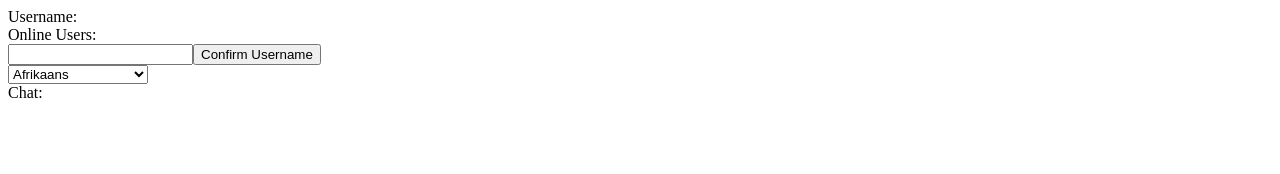
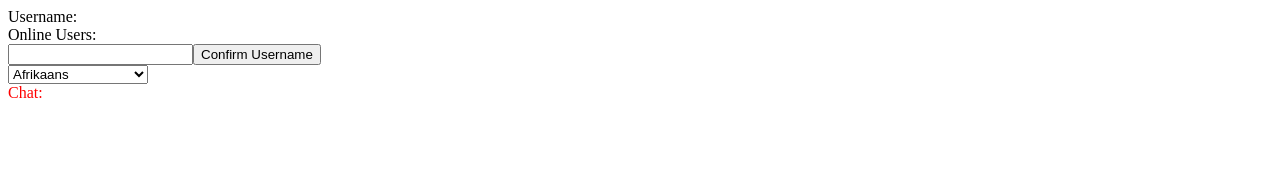
Before and after one commit to akitochu/LanguageBarrier, a React (Create React App) app in the folder react-client/: page / in a window 1280 px wide. Shown: the top 174 px of the page. Built offline with nearby package versions, Linux system fonts and the light colour scheme; no server answers.

Commit message:
enter username disappears when username entered. tried to implement chats entering when enter button pressed.

```diff
--- a/react-client/src/App.js
+++ b/react-client/src/App.js
@@ -12,8 +12,8 @@ let socket = null;
 let previousMsg = "";
 
 
+function App() {
 
-function App() {
   const [users, updateUsers] = useState([]);
   const [messages, setMessages] = useState([])
   const [username, setUsername] = useState([])
@@ -23,6 +23,7 @@ function App() {
   const languageRef = useRef()
   let usernameSet = false;
   let thisUsername = '';
+
   useEffect(() => {
     if (!socket){
       socket = io.connect(window.location.origin);
@@ -140,6 +141,8 @@ function App() {
   }
 
   function sendUsername(e) {
+    let enterUsername = document.getElementById("enterUsernameField")
+    let chatHeader = document.getElementById("chatHeader")
     const username = usernameRef.current.value
     updateUsers(prevUsers => {
       return [...prevUsers, username]
@@ -150,6 +153,16 @@ function App() {
     if (username === "") return
     socket.emit('send-username', username);
     usernameRef.current.value = null
+    enterUsername.style.display = "none";
+    chatHeader.style.display = "none";
+    fetch('https://extreme-ip-lookup.com/json/?key=CBZijvNC629iYtajlvBl')
+    .then( res => res.json())
+    .then(response => {
+        console.log("Country: ", response.country);
+    })
+    .catch((data, status) => {
+        console.log('Request failed');
+    })
   }
 
 
@@ -160,6 +173,17 @@ function App() {
     socket.emit('update-translation', newLanguage)
   }
 
+  function handleKeyDown (event) {
+    console.log('User pressed: ', event.key);
+
+    // console.log(message);
+
+    if (event.key === 'Enter') {
+      // 👇️ your logic here
+      console.log('Enter key pressed ✅');
+    }
+  };
+
 
   return (
     <>
@@ -167,7 +191,7 @@ function App() {
       {username}
       <div>Online Users:</div>
       {users}
-      <div>
+      <div id="enterUsernameField">
         <input ref={usernameRef} type="text" />
         <button onClick={sendUsername}>Confirm Username</button>
       </div>
@@ -245,7 +269,7 @@ function App() {
         <option value="CY">Welsh</option>
         <option value="XH">Xhosa</option>
       </select>
-      <div>
+      <div id="chatHeader">
       Chat:
       </div>
       <div id="chatContainer">
@@ -260,7 +284,7 @@ function App() {
 
       <div id="sendMessage">
         <input id="textBox" ref={messageRef} type="text" />
-        <button id="sendButton" onClick={sendMessage}>Send</button>
+        <button id="sendButton" onKeyDown={handleKeyDown} onClick={sendMessage} tabIndex="0" >Send</button>
       </div>
     </>
 
--- a/react-client/src/layout.css
+++ b/react-client/src/layout.css
@@ -34,3 +34,8 @@
 #chatChild:nth-child(2){
     color: blue;
 }
+
+#chatHeader{
+    display: block;
+    color: red;
+}
```
